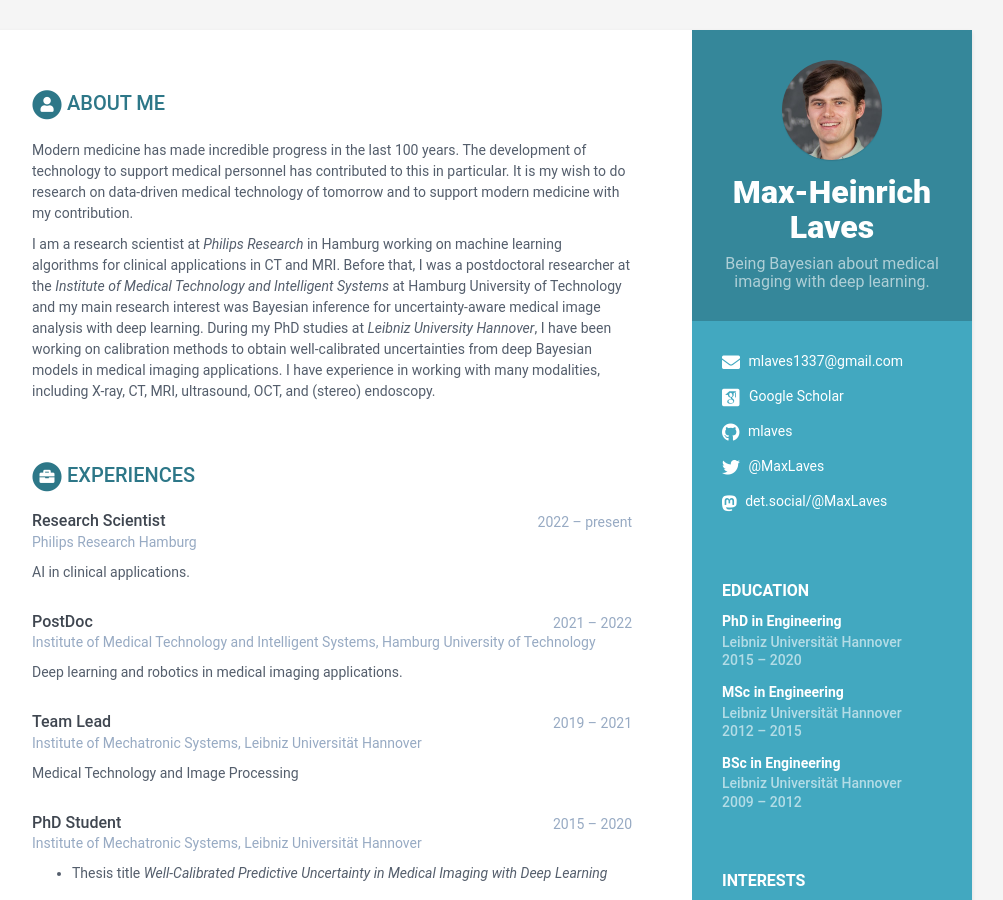
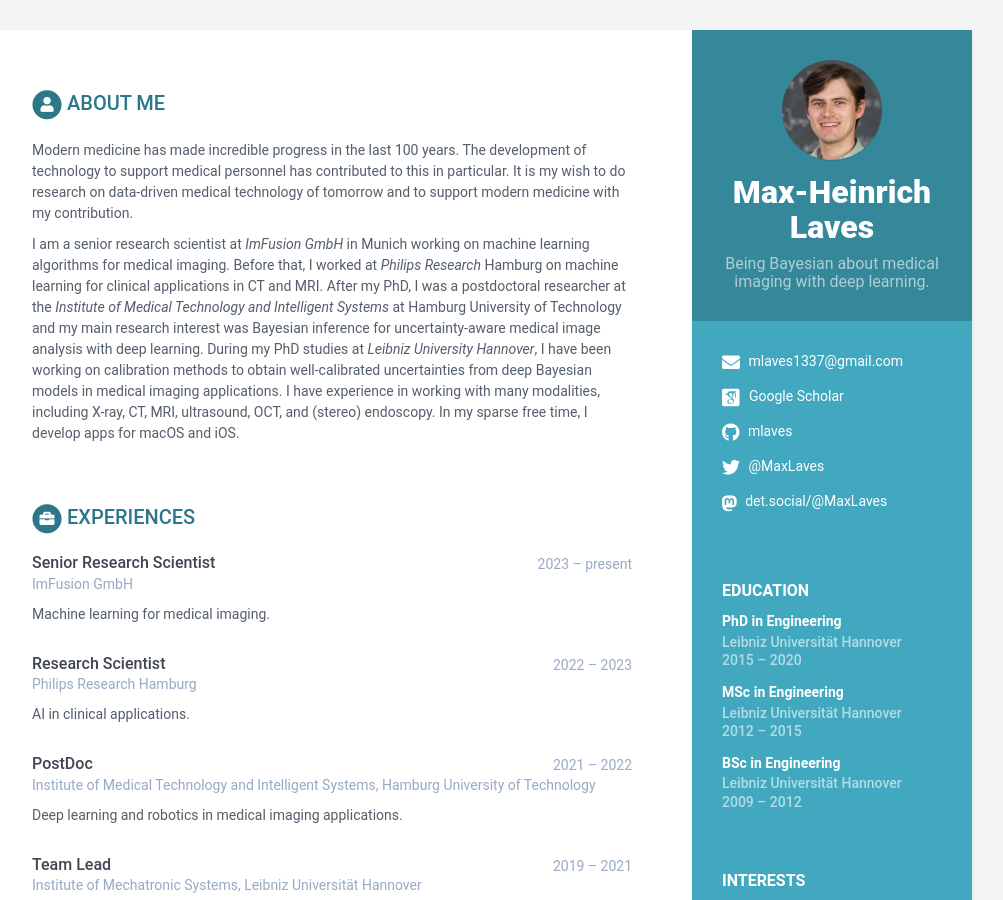
Before and after one commit to mlaves/mlaves.github.io, a Jekyll site: the page built from index.html, in a window 1280 px wide and 900 px high. Shown: the whole window, without its empty margins (168-1171 px from the left). Built offline with Jekyll 4.4.1, drawn with Linux system fonts in a browser that asks for light colours; some web fonts are replaced.

Commit message:
updated work experience to ImFusion
updated work experience to ImFusion

updated work experience to ImFusion

```diff
--- a/_data/data.yml
+++ b/_data/data.yml
@@ -49,9 +49,10 @@ career-profile:
     summary: |
       Modern medicine has made incredible progress in the last 100 years. The development of technology to support medical personnel has contributed to this in particular. It is my wish to do research on data-driven medical technology of tomorrow and to support modern medicine with my contribution.
 
-      I am a research scientist at *Philips Research* in Hamburg working on machine learning algorithms for clinical applications in CT and MRI. Before that, I was a postdoctoral researcher at the *Institute of Medical Technology and Intelligent Systems* at Hamburg University of Technology and my main research interest was Bayesian inference for uncertainty-aware medical image analysis with deep learning.
+      I am a senior research scientist at *ImFusion GmbH* in Munich working on machine learning algorithms for medical imaging. Before that, I worked at *Philips Research* Hamburg on machine learning for clinical applications in CT and MRI. After my PhD, I was a postdoctoral researcher at the *Institute of Medical Technology and Intelligent Systems* at Hamburg University of Technology and my main research interest was Bayesian inference for uncertainty-aware medical image analysis with deep learning.
       During my PhD studies at *Leibniz University Hannover*, I have been working on calibration methods to obtain well-calibrated uncertainties from deep Bayesian models in medical imaging applications.
       I have experience in working with many modalities, including X-ray, CT, MRI, ultrasound, OCT, and (stereo) endoscopy.
+      In my sparse free time, I develop apps for macOS and iOS.
 education:
     - degree: PhD in Engineering
       university: Leibniz Universität Hannover
@@ -69,8 +70,13 @@ education:
       details: |
         Text.
 experiences:
+    - role: Senior Research Scientist
+      time: 2023 &ndash; present
+      company: ImFusion GmbH
+      details: |
+        Machine learning for medical imaging.
     - role: Research Scientist
-      time: 2022 &ndash; present
+      time: 2022 &ndash; 2023
       company: Philips Research Hamburg
       details: |
         AI in clinical applications.
@@ -184,6 +190,9 @@ skills:
       - name: C/C++
         level: 75%
 
+      - name: Swift
+        level: 75%
+
       - name: Julia
         level: 60%
 
```
